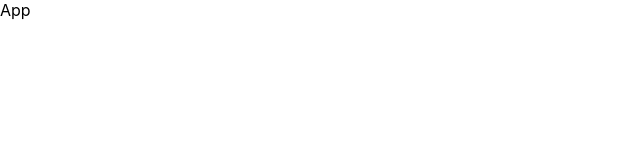
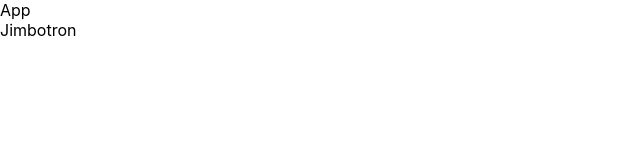
Before and after one commit to GreenCatInForest/jimbotron-react-app, a React (Create React App) app: page / in a window 1280 px wide. Shown: the top 160 px of the page, without its empty margins (0-640 px from the left). Built offline with nearby package versions, Linux system fonts and the light colour scheme.

Commit message:
imported jimbotron to App component

```diff
--- a/src/App.css
+++ /dev/null
@@ -1,38 +0,0 @@
-.App {
-  text-align: center;
-}
-
-.App-logo {
-  height: 40vmin;
-  pointer-events: none;
-}
-
-@media (prefers-reduced-motion: no-preference) {
-  .App-logo {
-    animation: App-logo-spin infinite 20s linear;
-  }
-}
-
-.App-header {
-  background-color: #282c34;
-  min-height: 100vh;
-  display: flex;
-  flex-direction: column;
-  align-items: center;
-  justify-content: center;
-  font-size: calc(10px + 2vmin);
-  color: white;
-}
-
-.App-link {
-  color: #61dafb;
-}
-
-@keyframes App-logo-spin {
-  from {
-    transform: rotate(0deg);
-  }
-  to {
-    transform: rotate(360deg);
-  }
-}
--- a/src/App.js
+++ b/src/App.js
@@ -1,3 +1,10 @@
+import { Jimbotron } from "./components/Jimbotron";
+
 export const App = () => {
-  return <div className="App">App</div>;
+  return (
+    <div className="App">
+      App
+      <Jimbotron />
+    </div>
+  );
 };
--- a/src/components/Jimbotron.js
+++ b/src/components/Jimbotron.js
@@ -0,0 +1,3 @@
+export const Jimbotron = () => {
+  return <div>Jimbotron</div>;
+};
```
